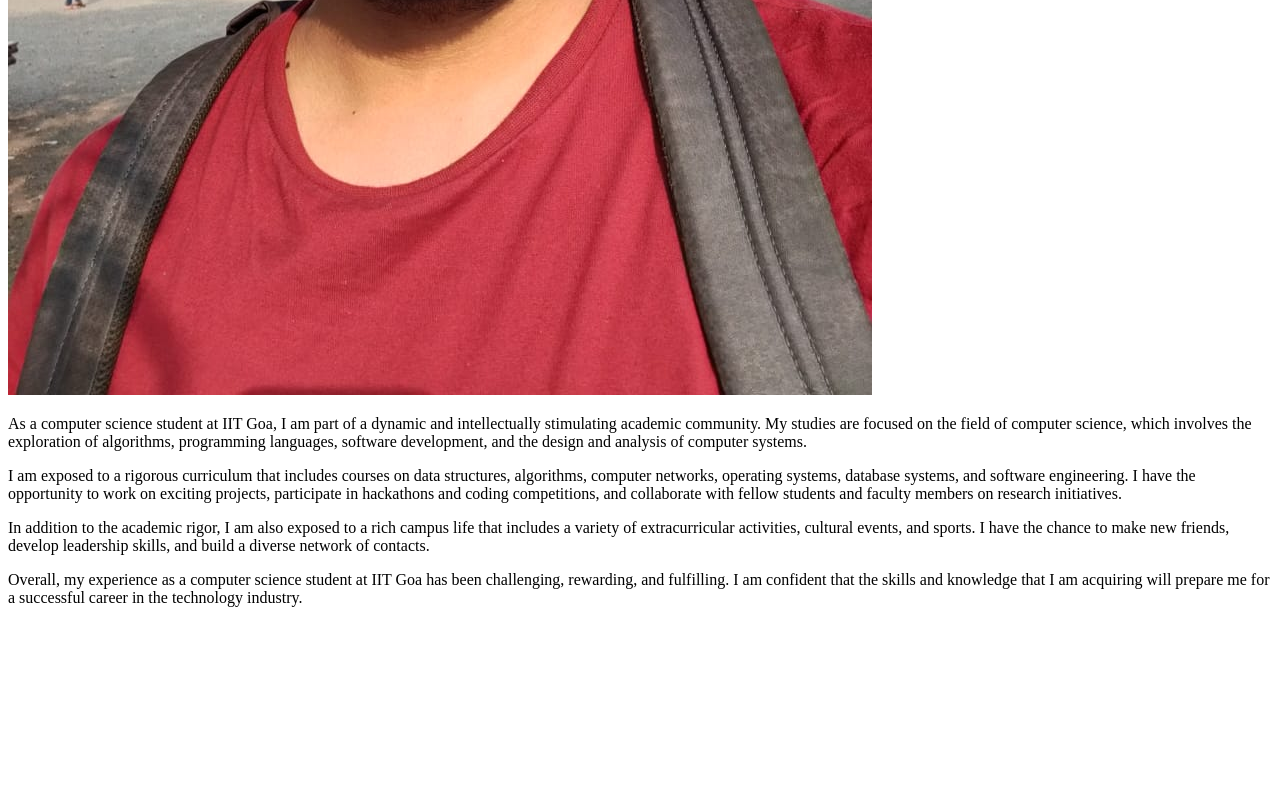
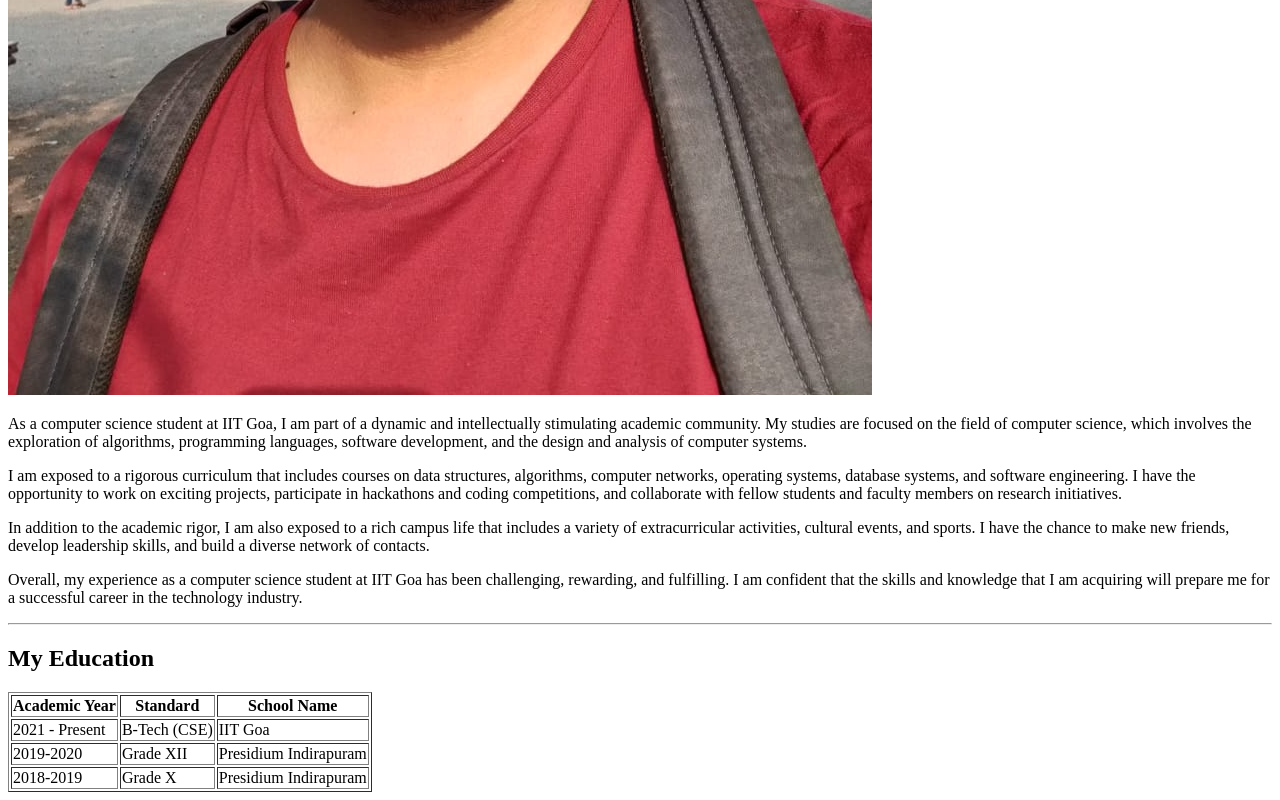
Before and after one commit to Mohammad-Senan-Ali/Mohammad-Senan-Ali.github.io, a plain HTML site: page index.html in a window 1280 px wide. Shown: the part 962-1762 px from the top of the page. Before the commit the page ends 1585 px from the top, so only its background shows below. Drawn offline with Linux system fonts and the light colour scheme.

Commit message:
Added table in education section

```diff
--- a/index.html
+++ b/index.html
@@ -19,5 +19,29 @@
     <p>In addition to the academic rigor, I am also exposed to a rich campus life that includes a variety of extracurricular activities, cultural events, and sports. I have the chance to make new friends, develop leadership skills, and build a diverse network of contacts.</p>
 
     <p>Overall, my experience as a computer science student at IIT Goa has been challenging, rewarding, and fulfilling. I am confident that the skills and knowledge that I am acquiring will prepare me for a successful career in the technology industry.</p>
+    <hr>
+    <h2>My Education</h2>
+    <table border="1">
+      <tr>
+        <th>Academic Year</th>
+        <th>Standard</th>
+        <th>School Name</th>
+      </tr>
+      <tr>
+        <td>2021 - Present</td>
+        <td>B-Tech (CSE)</td>
+        <td>IIT Goa</td>
+      </tr>
+      <tr>
+        <td>2019-2020</td>
+        <td>Grade XII</td>
+        <td>Presidium Indirapuram</td>
+      </tr>
+      <tr>
+        <td>2018-2019</td>
+        <td>Grade X</td>
+        <td>Presidium Indirapuram</td>
+      </tr>
+    </table>
 </body>
 </html>
```
